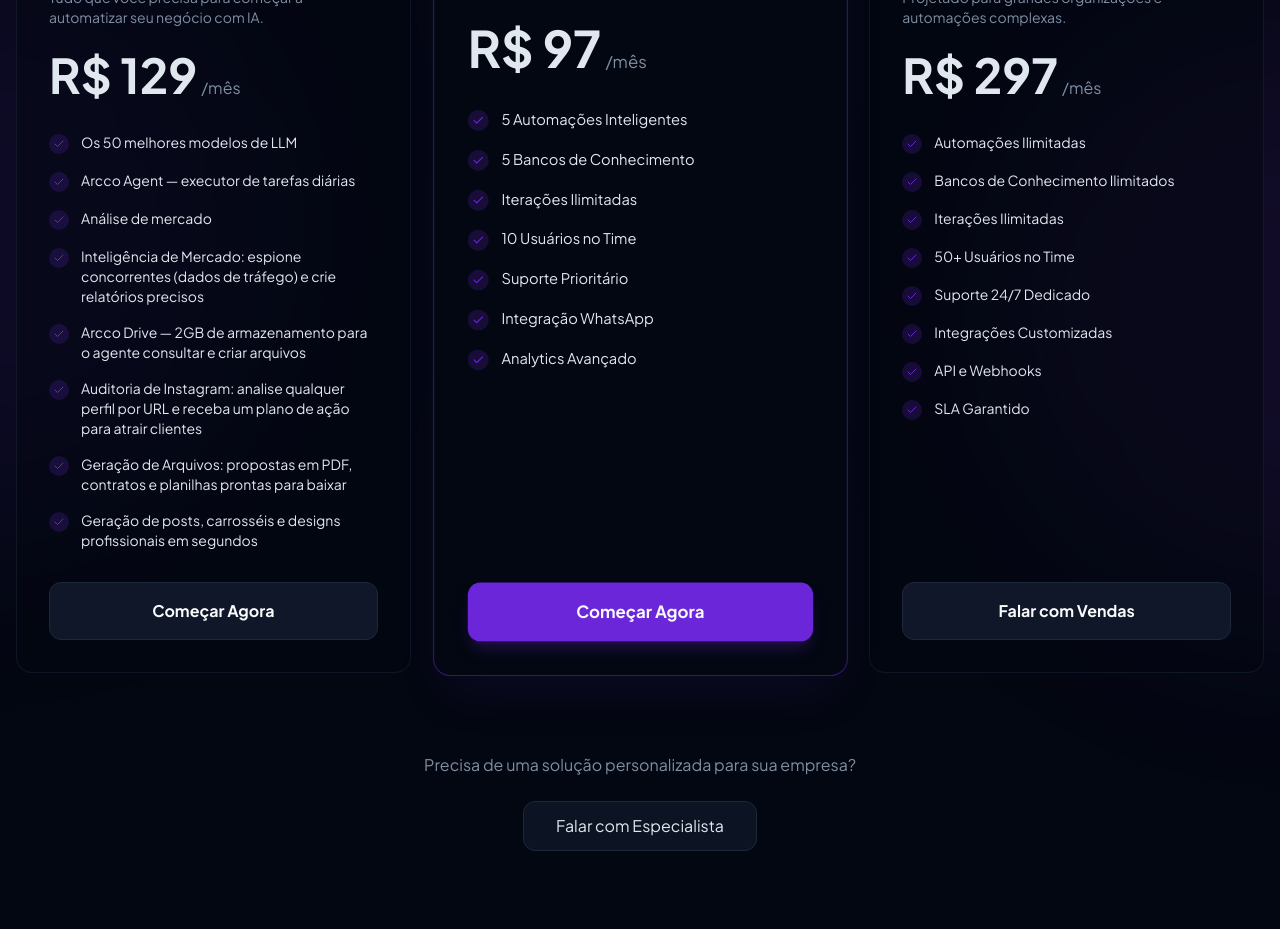
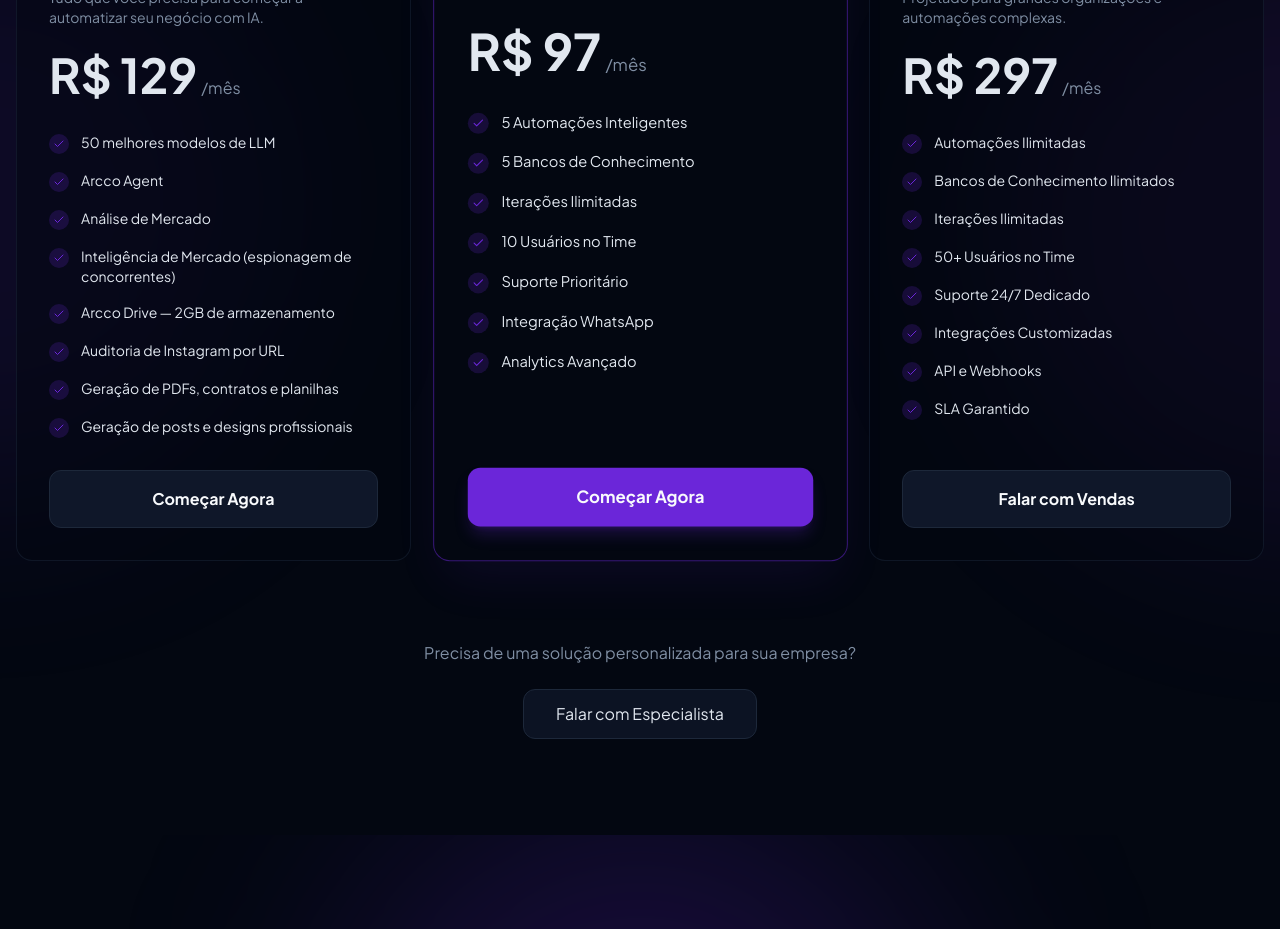
Before and after one commit to Nitianimelo/arcco-landing, a Next.js app: page / in a window 1280 px wide. Shown: the part 4840-5769 px from the top of the page. Built offline with nearby package versions, Linux system fonts and the light colour scheme.

Commit message:
fix(planos): encurta textos das features do Starter para formato de card
https://claude.ai/code/session_01A6cz2XkJcUV7wdTr64nAkd

```diff
--- a/components/Planos.tsx
+++ b/components/Planos.tsx
@@ -11,14 +11,14 @@ const planos = [
     price: '129',
     period: '/mês',
     features: [
-      { icon: Zap, text: 'Os 50 melhores modelos de LLM', included: true },
-      { icon: Clock, text: 'Arcco Agent — executor de tarefas diárias', included: true },
-      { icon: TrendingUp, text: 'Análise de mercado', included: true },
-      { icon: Search, text: 'Inteligência de Mercado: espione concorrentes (dados de tráfego) e crie relatórios precisos', included: true },
-      { icon: HardDrive, text: 'Arcco Drive — 2GB de armazenamento para o agente consultar e criar arquivos', included: true },
-      { icon: Users, text: 'Auditoria de Instagram: analise qualquer perfil por URL e receba um plano de ação para atrair clientes', included: true },
-      { icon: FileText, text: 'Geração de Arquivos: propostas em PDF, contratos e planilhas prontas para baixar', included: true },
-      { icon: Image, text: 'Geração de posts, carrosséis e designs profissionais em segundos', included: true },
+      { icon: Zap, text: '50 melhores modelos de LLM', included: true },
+      { icon: Clock, text: 'Arcco Agent', included: true },
+      { icon: TrendingUp, text: 'Análise de Mercado', included: true },
+      { icon: Search, text: 'Inteligência de Mercado (espionagem de concorrentes)', included: true },
+      { icon: HardDrive, text: 'Arcco Drive — 2GB de armazenamento', included: true },
+      { icon: Users, text: 'Auditoria de Instagram por URL', included: true },
+      { icon: FileText, text: 'Geração de PDFs, contratos e planilhas', included: true },
+      { icon: Image, text: 'Geração de posts e designs profissionais', included: true },
     ],
     popular: false,
     cta: 'Começar Agora',
```
